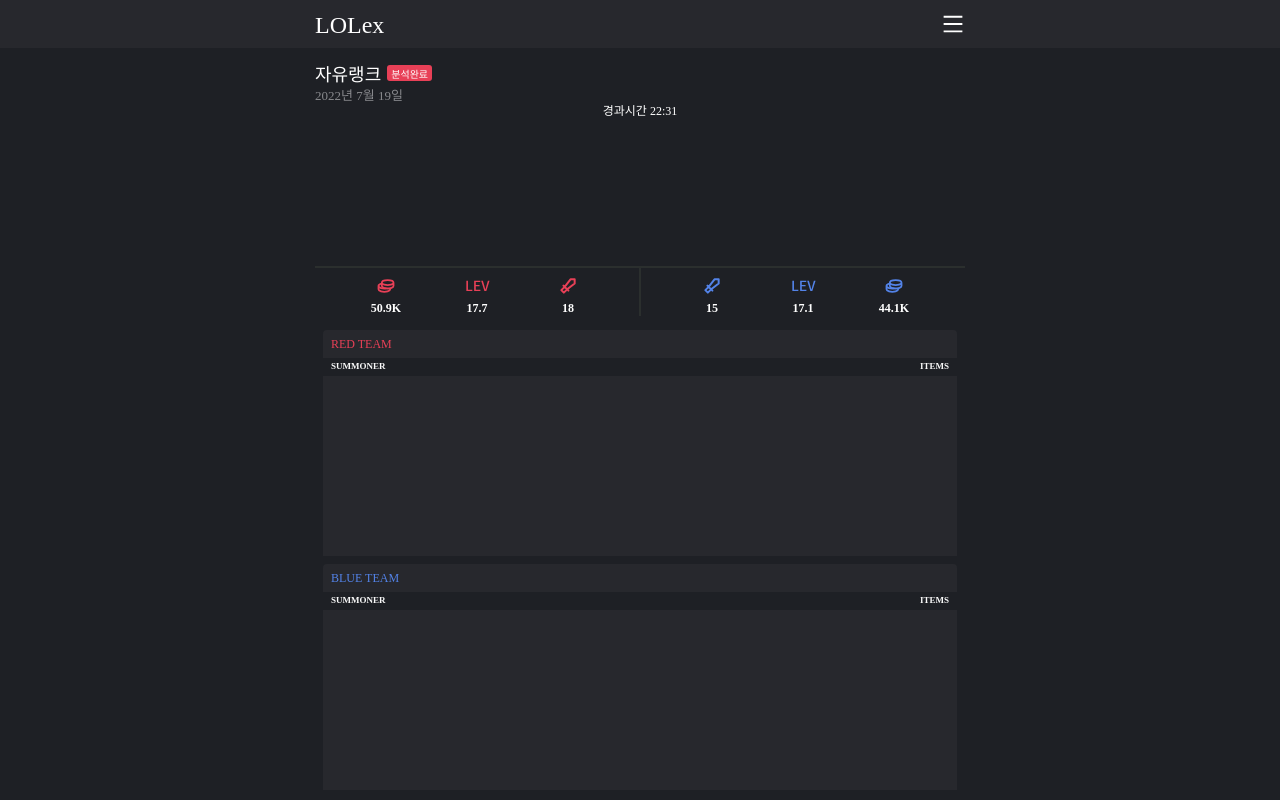
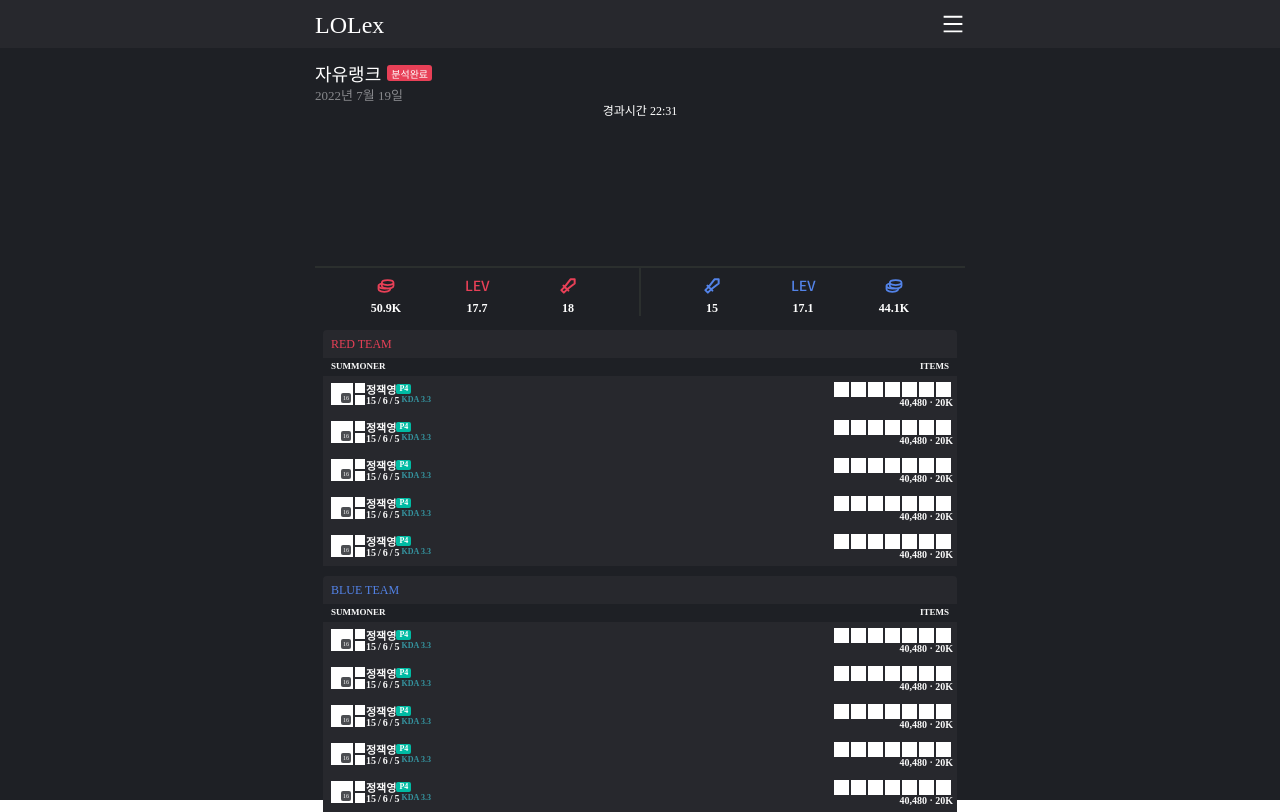
Before and after one commit to fifteen-GG/15GG_front, a React (Create React App) app: page /live in a window 1280 px wide. Built offline with nearby package versions, Linux system fonts and the light colour scheme; a web font is replaced by a local one.

Commit message:
feat : Adding player component
not include player data, just layout component

```diff
--- a/src/components/gameAnalysis/index.tsx
+++ b/src/components/gameAnalysis/index.tsx
@@ -20,9 +20,25 @@ import {
   UserInfoColumnWrapper,
   UserInfoColumn,
   PlayerList,
-  Player,
+  PlayerContainer,
   Team,
   StatValue,
+  UserInterface,
+  ItemInterface,
+  ChampionImg,
+  ChampionLevel,
+  SpellWrapper,
+  Spell,
+  UserInfoContaioner,
+  NamenTierWrapper,
+  UserName,
+  Tear,
+  KDAContainer,
+  KDADetails,
+  Space,
+  KDA,
+  ItemWrapper,
+  ItemImg,
 } from "./styled";
 import { ReactComponent as RedGoldIcon } from "./gold_red.svg";
 import { ReactComponent as RedKillIcon } from "./kills_red.svg";
@@ -78,6 +94,54 @@ const TeamStats = () => {
   );
 };
 
+const Player = () => {
+  return (
+    <PlayerContainer>
+      <UserInterface>
+        <ChampionImg />
+        <ChampionLevel>16</ChampionLevel>
+        <SpellWrapper>
+          <Spell />
+          <Spell />
+        </SpellWrapper>
+        <UserInfoContaioner>
+          <NamenTierWrapper>
+            <UserName>정잭영</UserName>
+            <Tear>P4</Tear>
+          </NamenTierWrapper>
+          <KDAContainer>
+            <KDADetails>
+              15
+              <Space />
+              /
+              <Space />
+              6
+              <Space />
+              /
+              <Space />
+              5
+              <Space />
+            </KDADetails>
+            <KDA>KDA 3.3</KDA>
+          </KDAContainer>
+        </UserInfoContaioner>
+      </UserInterface>
+      <ItemInterface>
+        <ItemWrapper>
+          <ItemImg />
+          <ItemImg />
+          <ItemImg />
+          <ItemImg />
+          <ItemImg />
+          <ItemImg />
+          <ItemImg />
+        </ItemWrapper>
+        40,480 · 20K
+      </ItemInterface>
+    </PlayerContainer>
+  );
+};
+
 const TeamInfoContainer = () => {
   return (
     <TeamInfoWrapper>
--- a/src/components/gameAnalysis/styled.tsx
+++ b/src/components/gameAnalysis/styled.tsx
@@ -169,6 +169,7 @@ const TeamInfo = styled.div`
   height: 234px;
   margin-left: 8px;
   margin-right: 8px;
+  margin-bottom: 12px;
 `;
 const TeamInfoHeader = styled.div`
   display: flex;
@@ -208,10 +209,119 @@ const PlayerList = styled.div`
   margin-bottom: 8px;
   background-color: #27282d;
 `;
-const Player = styled.div`
+const PlayerContainer = styled.div`
   display: flex;
-  height: 20px;
-  padding: 8px;
+  height: 38px;
+  padding 0px 4px 0px 8px;
+  justify-content: space-between;
+`;
+const UserInterface = styled.div`
+  display: flex;
+  width: 122px;
+  height: 22px;
+  margin-top: 7px;
+`;
+const ItemInterface = styled.div`
+  display: flex;
+  flex-direction: column;
+  width: 117px;
+  height: 26px;
+  margin-top: 6px;
+  align-items: flex-end;
+  font-size: 10px;
+  font-weight: bold;
+  color: #fafafa;
+`;
+const ChampionImg = styled.div`
+  height: 22px;
+  width: 22px;
+  position: absolute;
+  margin-left;2px;
+  background-color:white;
+`;
+const ChampionLevel = styled.div`
+  display: flex;
+  height: 10px;
+  width: 10px;
+  background-color: rgba(30, 32, 37, 0.8);
+  border-radius: 2px;
+  align-items: center;
+  justify-content: center;
+  position: absolute;
+  margin-left: 10px;
+  margin-top: 10px;
+  font-size: 6px;
+  color: #ffffff;
+`;
+const SpellWrapper = styled.div`
+  display: flex;
+  height: 22px;
+  width: 10px;
+  margin-left: 24px;
+  margin-right: 1px;
+  flex-direction: column;
+  justify-content: space-between;
+`;
+const Spell = styled.div`
+  height: 10px;
+  width: 10px;
+  background-color: white;
+`;
+const UserInfoContaioner = styled.div`
+  display: flex;
+  flex-direction: column;
+  height: 22px;
+  width: 85px;
+  justify-content: space-between;
+`;
+const NamenTierWrapper = styled.div`
+  display: flex;
+  height: 11px;
+  align-items: center;
+`;
+const UserName = styled.div`
+  font-size: 11px;
+  color: #fafafa;
+  font-weight: bold;
+`;
+const Tear = styled.div`
+  display: flex;
+  background-color: #00bba3;
+  height: 10px;
+  width: 15px;
+  color: #ffffff;
+  font-size: 8px;
+  border-radius: 2px;
+  justify-content: center;
+  align-items: center;
+  font-weight: bold;
+`;
+const KDAContainer = styled.div`
+  display: flex;
+  height: 10px;
+`;
+const KDADetails = styled.div`
+  height: 10px;
+  font-size: 10px;
+  color: #fafafa;
+  font-weight: bold;
+`;
+const Space = styled.span`
+  padding-right: 2px;
+`;
+const KDA = styled.div`
+  font-size: 8px;
+  font-weight: bold;
+  color: #3595a1;
+`;
+const ItemWrapper = styled.div`
+  display: flex;
+`;
+const ItemImg = styled.div`
+  height: 15px;
+  width: 15px;
+  background-color: white;
+  margin-right: 2px;
 `;
 
 export {
@@ -238,6 +348,22 @@ export {
   UserInfoColumnWrapper,
   UserInfoColumn,
   PlayerList,
-  Player,
+  PlayerContainer,
+  UserInterface,
+  ItemInterface,
+  ChampionImg,
+  ChampionLevel,
+  SpellWrapper,
+  Spell,
+  UserInfoContaioner,
+  NamenTierWrapper,
+  UserName,
+  Tear,
+  KDAContainer,
+  KDADetails,
+  Space,
+  KDA,
+  ItemWrapper,
+  ItemImg,
   TeamNameEnum as Team,
 };
```
